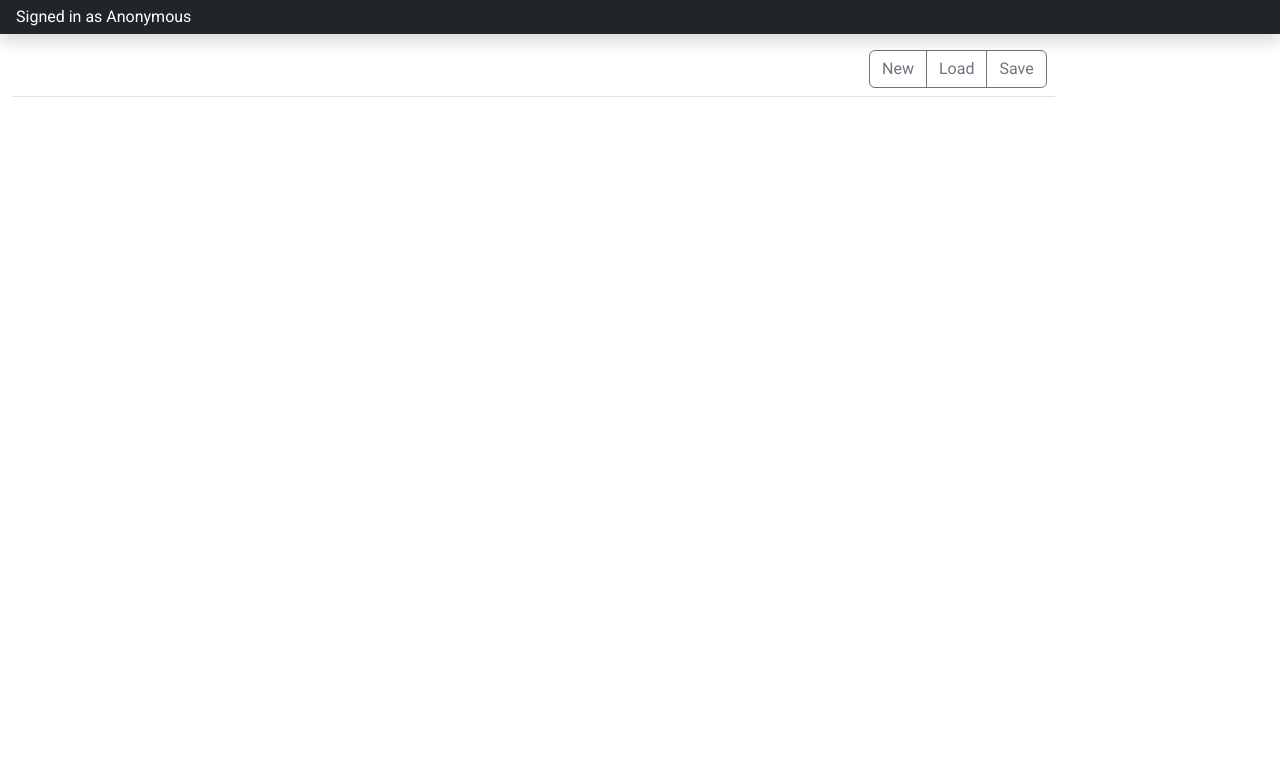
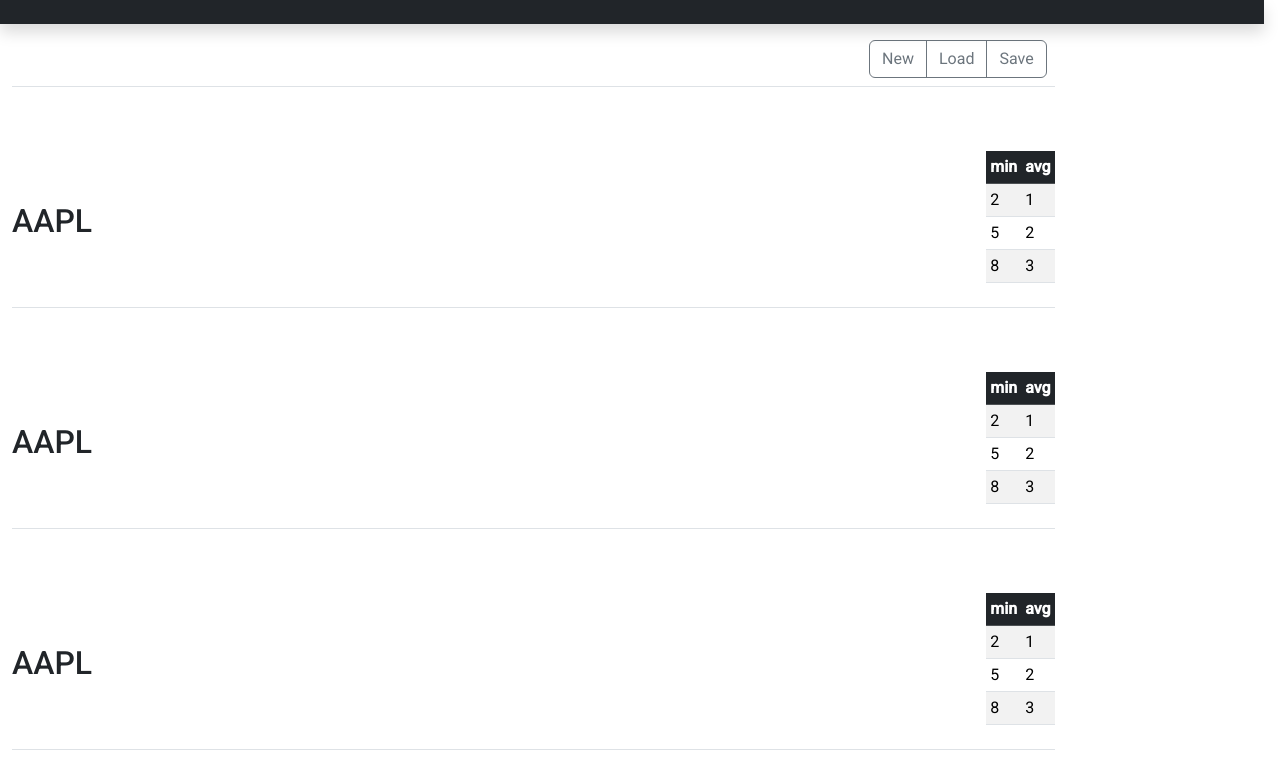
Before and after one commit to sergiunagy/findashboard, an Angular app in the folder frontend/app/findash-angular-app/: page /dashboards in a window 1280 px wide. Shown: the top 764 px of the page. Built offline with nearby package versions, Linux system fonts and the light colour scheme.

Commit message:
FIN-10: add empty dashboard with dummy data

```diff
--- a/frontend/app/findash-angular-app/src/app/app.module.ts
+++ b/frontend/app/findash-angular-app/src/app/app.module.ts
@@ -8,6 +8,9 @@
 import { DashboardsListComponent } from './dashboards-list/dashboards-list.component';
 import { AppRoutingModule } from './app-routing.module';
 import { HttpClientModule } from '@angular/common/http';
+import { DashboardComponent } from './dashboard/dashboard.component';
+import { LinechartComponent } from './linechart/linechart.component';
+import { AvgcalcComponent } from './avgcalc/avgcalc.component';
 
 @NgModule({
   declarations: [
@@ -15,6 +18,9 @@
     HomeComponent,
     SigninComponent,
     DashboardsListComponent,
+    DashboardComponent,
+    LinechartComponent,
+    AvgcalcComponent,
   ],
   imports: [
     BrowserModule,
--- /dev/null
+++ b/frontend/app/findash-angular-app/src/app/avgcalc/avgcalc.component.html
@@ -0,0 +1,24 @@
+<div class="table-responsive-sm" >
+    <table class="table table-striped table-sm">
+      <thead class="table-dark">
+        <tr>
+            <th scope="min">min</th>
+            <th scope="avg">avg</th>
+        </tr>
+      </thead>
+      <tbody>
+        <tr>
+            <td>2</td>
+            <td>1</td>
+        </tr>
+        <tr>
+            <td>5</td>
+            <td>2</td>
+        </tr>
+        <tr>
+            <td>8</td>
+            <td>3</td>
+        </tr>
+      </tbody>
+    </table>
+  </div>
--- /dev/null
+++ b/frontend/app/findash-angular-app/src/app/dashboard/dashboard.component.html
@@ -0,0 +1,19 @@
+
+<div
+    class="d-flex justify-content-between flex-sm-nowrap align-items-center pt-5 pb-2 mb-3 border-bottom">
+    <h1 class="h2">AAPL </h1>
+    <app-linechart></app-linechart>
+    <app-avgcalc></app-avgcalc>
+</div>
+<div
+    class="d-flex justify-content-between flex-sm-nowrap align-items-center pt-5 pb-2 mb-3 border-bottom">
+    <h1 class="h2">AAPL </h1>
+    <app-linechart></app-linechart>
+    <app-avgcalc></app-avgcalc>
+</div>
+<div
+    class="d-flex justify-content-between flex-sm-nowrap align-items-center pt-5 pb-2 mb-3 border-bottom">
+    <h1 class="h2">AAPL </h1>
+    <app-linechart></app-linechart>
+    <app-avgcalc></app-avgcalc>
+</div>
--- a/frontend/app/findash-angular-app/src/app/dashboards-list/dashboards-list.component.html
+++ b/frontend/app/findash-angular-app/src/app/dashboards-list/dashboards-list.component.html
@@ -1,6 +1,7 @@
 <div class="container-fluid">
     <div class="row">
         <main class="col-sm-10">
+            <!-- Top buttons  -->
             <div class="d-flex justify-content-between flex-wrap flex-sm-nowrap align-items-center pt-3 pb-2 mb-3 border-bottom">
                 <h1 class="h2">{{""}}</h1>
                 <div class="btn-toolbar mb-2 mb-md-0">
@@ -11,6 +12,8 @@
                     </div>
                 </div>
             </div>
+            <!-- Content -->
+            <app-dashboard></app-dashboard>
         </main>
     </div>
 </div>
--- a/frontend/app/findash-angular-app/src/app/home/home.component.html
+++ b/frontend/app/findash-angular-app/src/app/home/home.component.html
@@ -1,9 +1,10 @@
-<header class="navbar sticky-top bg-dark flex-sm-nowrap p-0 shadow" data-bs-theme="dark">
-    <div class="navbar-brand col-sm-3 col-lg-2 me-0 px-3 fs-6 text-white" >Signed in as Anonymous</div>
-    <button type="button" class="btn btn-sm bg-light btn-outline-secondary text-dark"
-            *ngIf="(auth.isAuthenticated$ | async)"
-            (click) = "auth.signout()">
-        SignOut
-    </button>
+<header class="navbar sticky-top bg-dark flex-sm-nowrap p-1 shadow navbar-brand " data-bs-theme="dark">
+    <p *ngIf="!(auth.isAuthenticated$ | async)" class="col-sm-3 col-lg-2 me-0 px-3 fs-6 text-white"></p>
+    <ng-container *ngIf="(auth.isAuthenticated$ | async)">
+        <div class="col-sm-3 col-lg-2 me-0 px-3 fs-6 text-white">Signed in as Anonymous</div>
+        <button type="button" class="btn btn-sm bg-light btn-outline-secondary text-dark" (click)="auth.signout()">
+            SignOut
+        </button>
+    </ng-container>
 
 </header>
--- /dev/null
+++ b/frontend/app/findash-angular-app/src/app/linechart/linechart.component.html
@@ -0,0 +1,3 @@
+<figure class="my-2 w-100" width="500" height="400">
+
+</figure>
```
Also changed, not shown: frontend/app/findash-angular-app/src/app/avgcalc/avgcalc.component.ts (added, +10 -0 lines), frontend/app/findash-angular-app/src/app/dashboard/dashboard.component.ts (added, +10 -0 lines), frontend/app/findash-angular-app/src/app/linechart/linechart.component.ts (added, +10 -0 lines), frontend/app/findash-angular-app/src/app/avgcalc/avgcalc.component.css (added), frontend/app/findash-angular-app/src/app/dashboard/dashboard.component.css (added), frontend/app/findash-angular-app/src/app/linechart/linechart.component.css (added).
